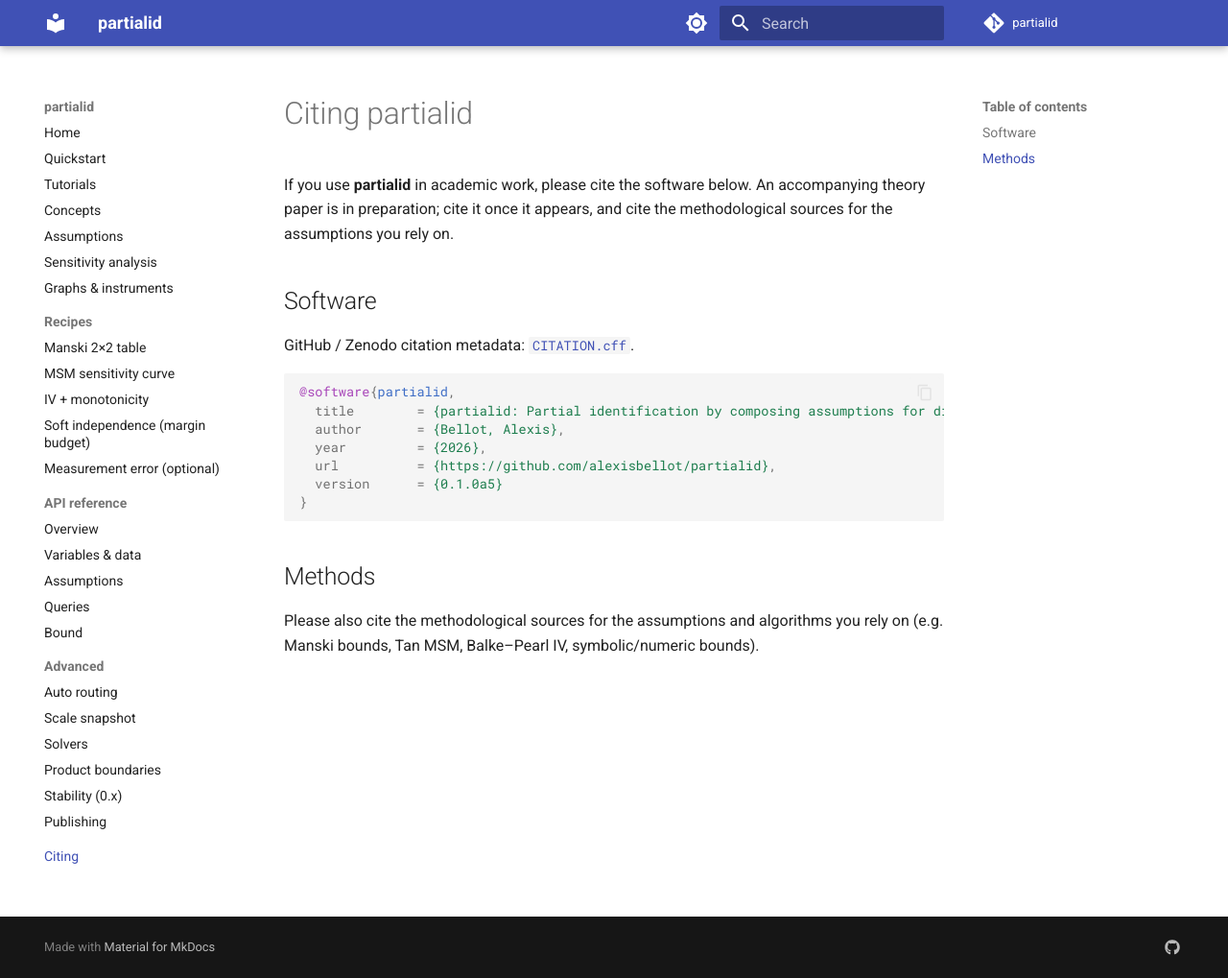
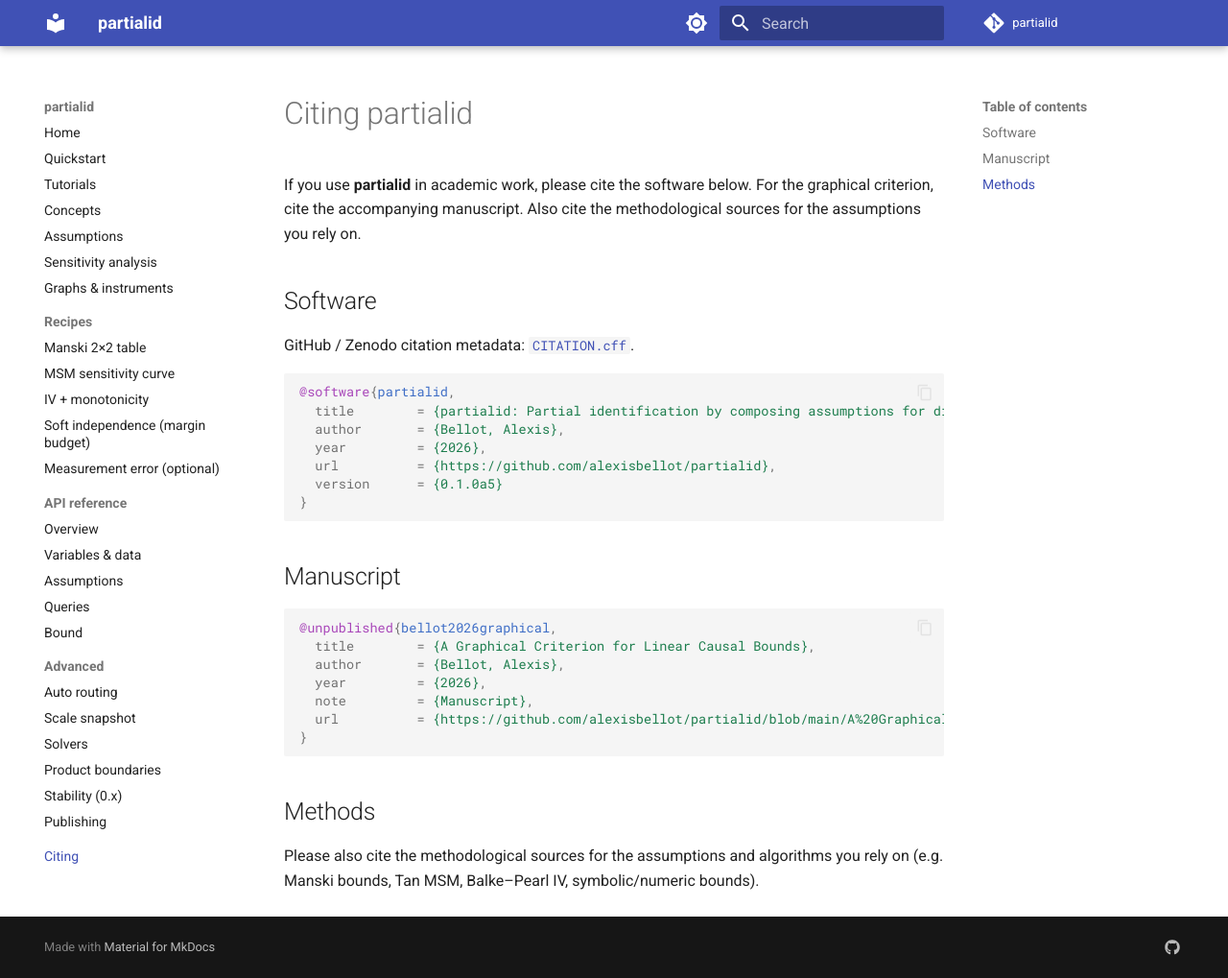
Before and after one commit to alexisbellot/partialid, an MkDocs documentation site: the page built from docs/citing.md, in a window 1280 px wide and 1019 px high. Shown: the whole window at 96% size. Built offline with MkDocs 1.6.1 and Material for MkDocs 9.7.7, drawn with Linux system fonts in a browser that asks for light colours; comment, search, counter and statistics services are not loaded.

Commit message:
Point the README at PyPI and the manuscript.
Co-authored-by: Cursor <cursoragent@cursor.com>

````diff
--- a/docs/citing.md
+++ b/docs/citing.md
@@ -1,8 +1,8 @@
 # Citing partialid
 
 If you use **partialid** in academic work, please cite the software below.
-An accompanying theory paper is in preparation; cite it once it appears, and
-cite the methodological sources for the assumptions you rely on.
+For the graphical criterion, cite the accompanying manuscript. Also cite the
+methodological sources for the assumptions you rely on.
 
 ## Software
 
@@ -18,6 +18,18 @@ GitHub / Zenodo citation metadata: [`CITATION.cff`](https://github.com/alexisbel
 }
 ```
 
+## Manuscript
+
+```bibtex
+@unpublished{bellot2026graphical,
+  title        = {A Graphical Criterion for Linear Causal Bounds},
+  author       = {Bellot, Alexis},
+  year         = {2026},
+  note         = {Manuscript},
+  url          = {https://github.com/alexisbellot/partialid/blob/main/A%20Graphical%20Criterion%20for%20Linear%20Causal%20Bounds.pdf}
+}
+```
+
 ## Methods
 
 Please also cite the methodological sources for the assumptions and algorithms
````
Also changed, not shown: README.md (+8 -12 lines).
